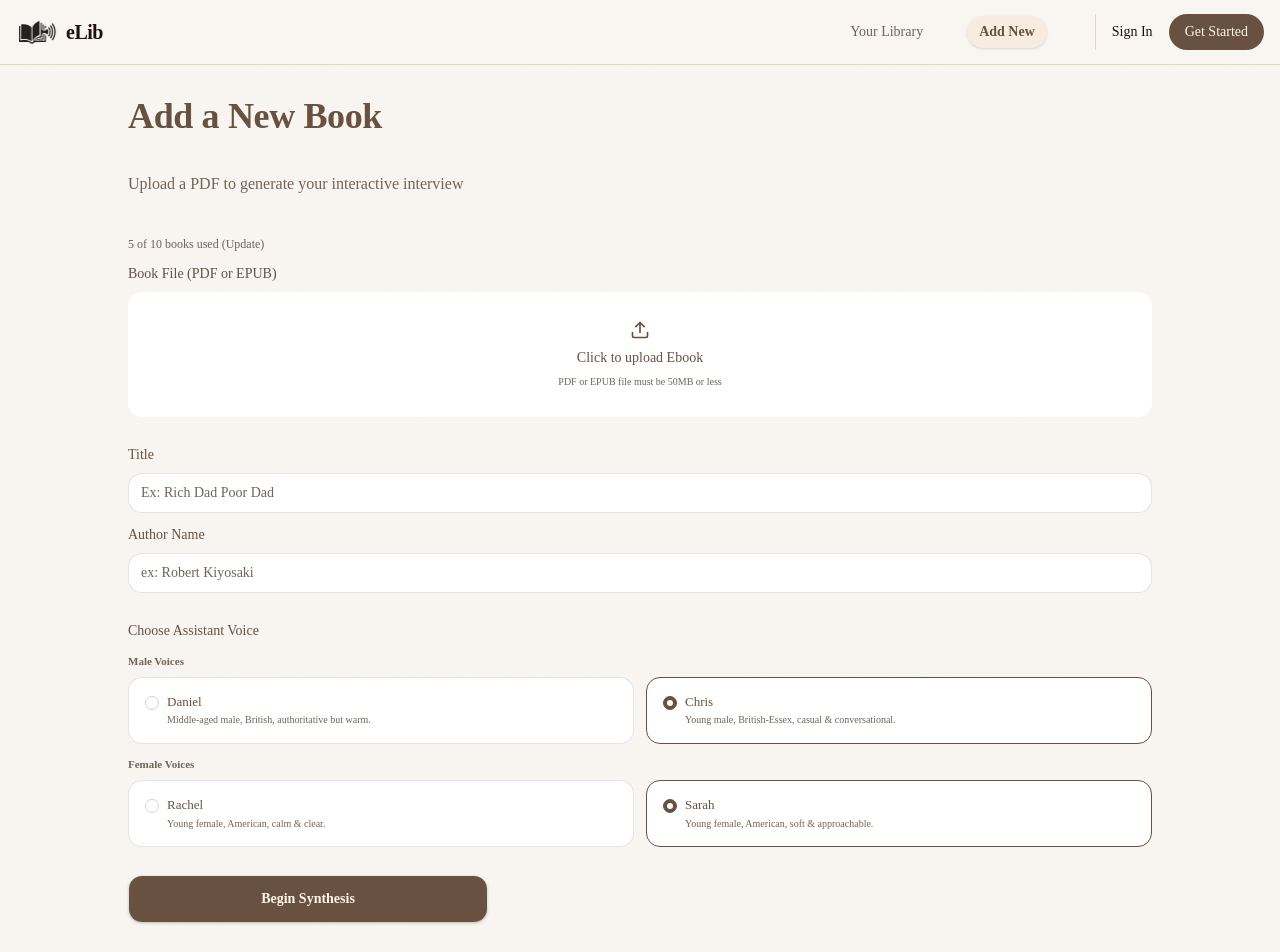
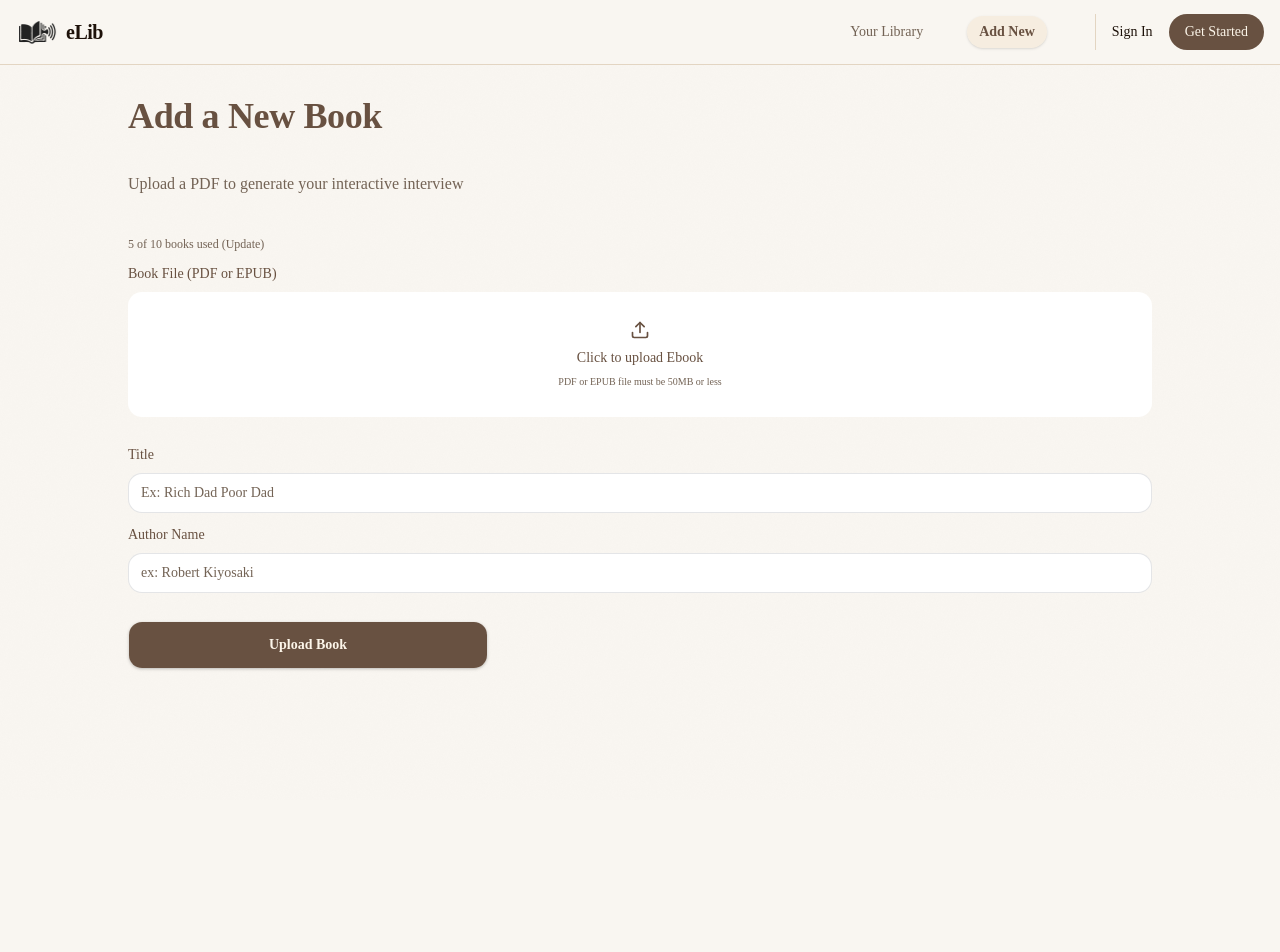
Before and after one commit to Kilonzo88/eLib, a Next.js app in the folder frontend/: page /books/new in a window 1280 px wide. Shown: the top 952 px of the page. After the commit the page ends 800 px from the top, so only its background shows below. Built offline with nearby package versions, Linux system fonts and the light colour scheme; no server answers; a web font is replaced by a local one.

Commit message:
Removed all voice chat elements for the MVP

```diff
--- a/frontend/src/components/ui/UploadForm.tsx
+++ b/frontend/src/components/ui/UploadForm.tsx
@@ -1,11 +1,10 @@
 "use client";
 
-import React, { useMemo, useRef, useState } from "react";
+import React, { useRef, useState } from "react";
 import { useAuth, useClerk } from "@clerk/nextjs";
 
 import { Button } from "@/components/ui/button";
 import Dropzone, { ACCEPTED_IMAGE_TYPES, ACCEPTED_BOOK_TYPES } from "@/components/ui/Dropzone";
-import VoiceCard, { VoiceOption } from "@/components/ui/VoiceCard";
 import { getBackendUrl } from "@/lib/utils";
 
 const MAX_BOOK_BYTES = 50 * 1024 * 1024; // 50MB
@@ -20,47 +19,11 @@ const UploadForm = () => {
   const { userId, getToken } = useAuth();
   const clerk = useClerk();
 
-  const maleVoiceOptions: VoiceOption[] = useMemo(
-    () => [
-      {
-        id: "daniel",
-        name: "Daniel",
-        description: "Middle-aged male, British, authoritative but warm.",
-      },
-      {
-        id: "chris",
-        name: "Chris",
-        description: "Young male, British-Essex, casual & conversational.",
-      },
-    ],
-    []
-  );
-
-  const femaleVoiceOptions: VoiceOption[] = useMemo(
-    () => [
-      {
-        id: "rachel",
-        name: "Rachel",
-        description: "Young female, American, calm & clear.",
-      },
-      {
-        id: "sarah",
-        name: "Sarah",
-        description: "Young female, American, soft & approachable.",
-      },
-    ],
-    []
-  );
-
   const [bookFile, setBookFile] = useState<File | null>(null);
   const [coverPreviewB64, setCoverPreviewB64] = useState<string | null>(null);
 
   const [title, setTitle] = useState("");
   const [authorName, setAuthorName] = useState("");
-
-  // Defaults are chosen to match the screenshot.
-  const [maleVoice, setMaleVoice] = useState<string>("chris");
-  const [femaleVoice, setFemaleVoice] = useState<string>("sarah");
 
   const [isSubmitting, setIsSubmitting] = useState(false);
   const [formError, setFormError] = useState<string | null>(null);
@@ -175,7 +138,6 @@ const UploadForm = () => {
       formData.append("file", bookFile);
       formData.append("title", finalTitle);
       if (authorName) formData.append("author", authorName);
-      formData.append("persona", `${maleVoice},${femaleVoice}`);
 
       const headers: Record<string, string> = {};
       if (token) {
@@ -202,7 +164,7 @@ const UploadForm = () => {
         // Guest mode: initiated sync. Now prompt for sign-in and claim later
         localStorage.setItem("pending_claim_book_id", bookId);
         clerk.openSignIn({
-          afterSignInUrl: window.location.href + (window.location.search ? "&" : "?") + "claim=" + bookId
+          forceRedirectUrl: window.location.href + (window.location.search ? "&" : "?") + "claim=" + bookId
         });
         return;
       }
@@ -267,44 +229,6 @@ const UploadForm = () => {
           </label>
         </div>
 
-        <div className="space-y-3">
-          <div className="text-sm font-medium text-[var(--primary)]">Choose Assistant Voice</div>
-
-          <div className="space-y-3">
-            <div>
-              <div className="text-[11px] text-[var(--muted-foreground)] font-semibold mb-2">
-                Male Voices
-              </div>
-              <div className="grid grid-cols-2 gap-3">
-                {maleVoiceOptions.map((opt) => (
-                  <VoiceCard
-                    key={opt.id}
-                    option={opt}
-                    selected={maleVoice === opt.id}
-                    onSelect={() => setMaleVoice(opt.id)}
-                  />
-                ))}
-              </div>
-            </div>
-
-            <div>
-              <div className="text-[11px] text-[var(--muted-foreground)] font-semibold mb-2">
-                Female Voices
-              </div>
-              <div className="grid grid-cols-2 gap-3">
-                {femaleVoiceOptions.map((opt) => (
-                  <VoiceCard
-                    key={opt.id}
-                    option={opt}
-                    selected={femaleVoice === opt.id}
-                    onSelect={() => setFemaleVoice(opt.id)}
-                  />
-                ))}
-              </div>
-            </div>
-          </div>
-        </div>
-
         {formError && (
           <div className="text-[12px] text-[var(--destructive)]">{formError}</div>
         )}
@@ -314,7 +238,7 @@ const UploadForm = () => {
           disabled={isSubmitting}
           className="w-full h-12 rounded-xl bg-[var(--primary)] hover:bg-[var(--primary)]/90 text-[var(--primary-foreground)] text-sm font-semibold shadow-sm sm:max-w-[360px]"
         >
-          {isSubmitting ? "Begin Synthesis..." : "Begin Synthesis"}
+          {isSubmitting ? "Uploading Book..." : "Upload Book"}
         </Button>
       </form>
     </div>
```
